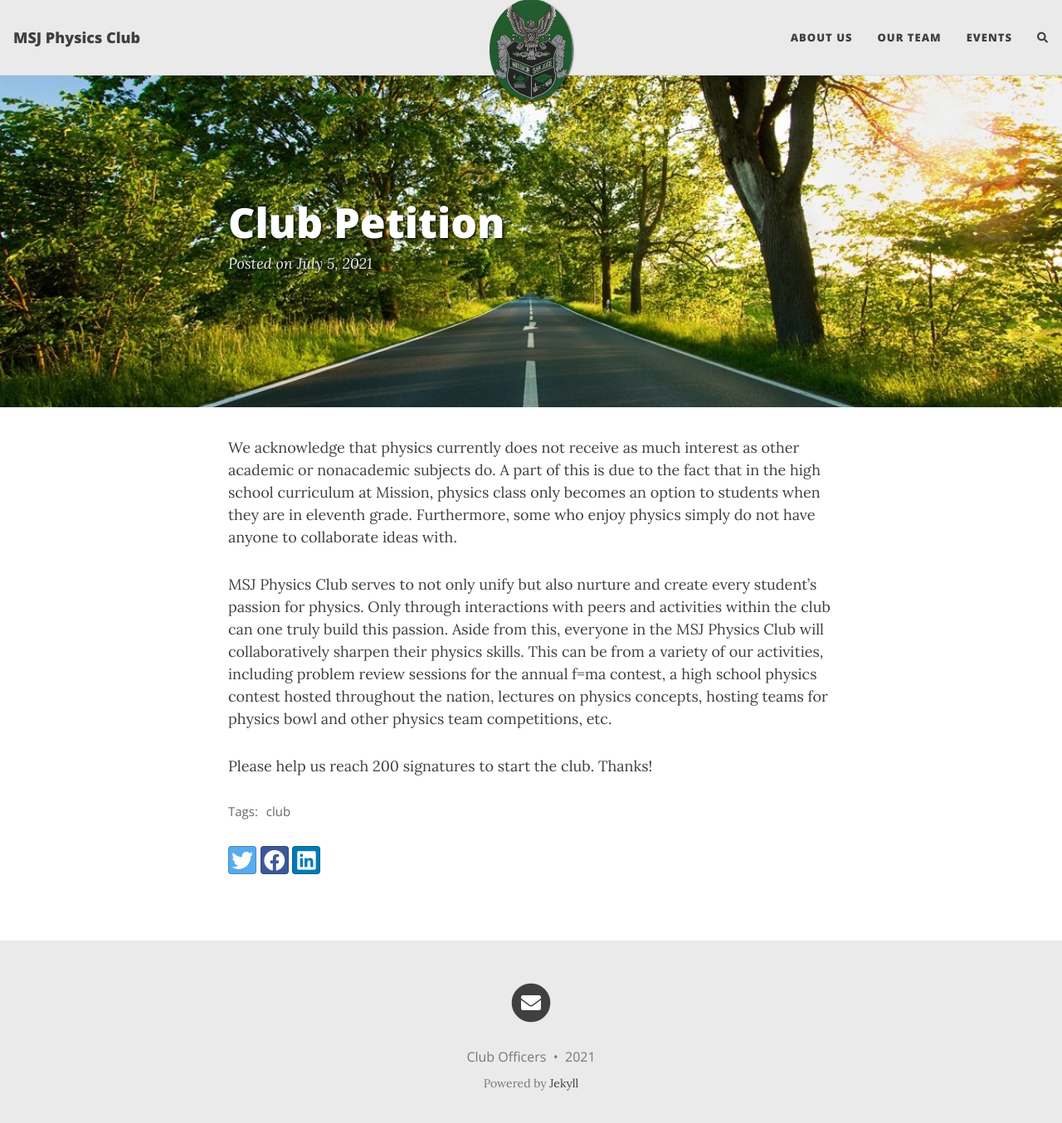
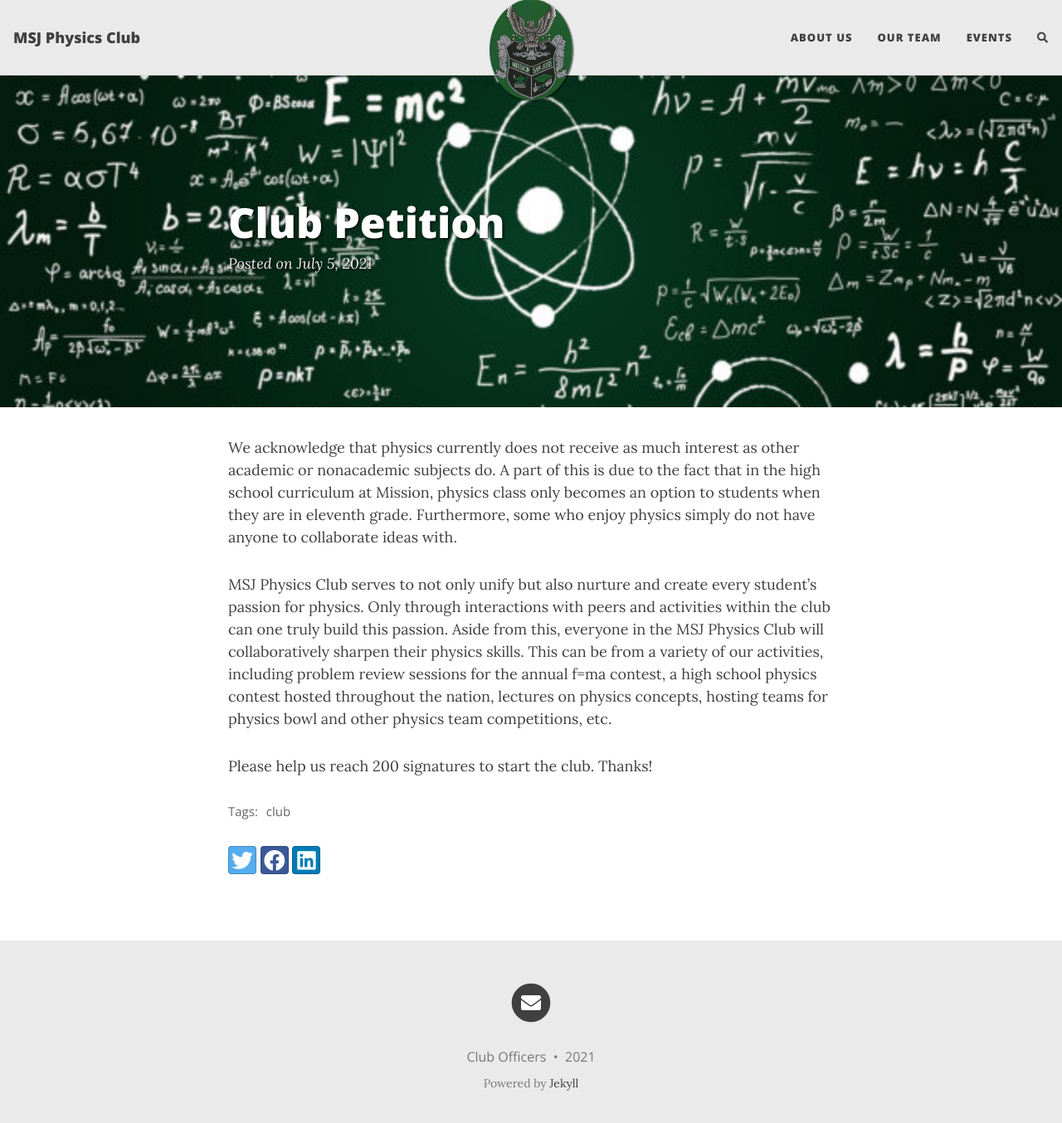
Before and after one commit to MSJPhysicsClub/MSJPhysicsClub.github.io, a Jekyll site: the page built from _posts/2021-07-05-petition.md, in a window 1280 px wide and 1367 px high. Shown: the top 1354 px of the window at 83% size. Built offline with Jekyll 4.4.1, drawn with Linux system fonts in a browser that asks for light colours; nearby versions of some CDN libraries; comment, search, counter and statistics services are not loaded.

Commit message:
Update 2021-07-05-petition.md

```diff
--- a/_posts/2021-07-05-petition.md
+++ b/_posts/2021-07-05-petition.md
@@ -1,8 +1,8 @@
 ---
 layout: post
 title: Club Petition
-cover-img: /assets/img/path.jpg
-thumbnail-img: /assets/img/physics-640x416.jpeg
+cover-img: /assets/img/physics-640x416.jpeg
+thumbnail-img: /assets/img/background.jpeg
 share-img: /assets/img/path.jpg
 tags: [club]
 ---
```
